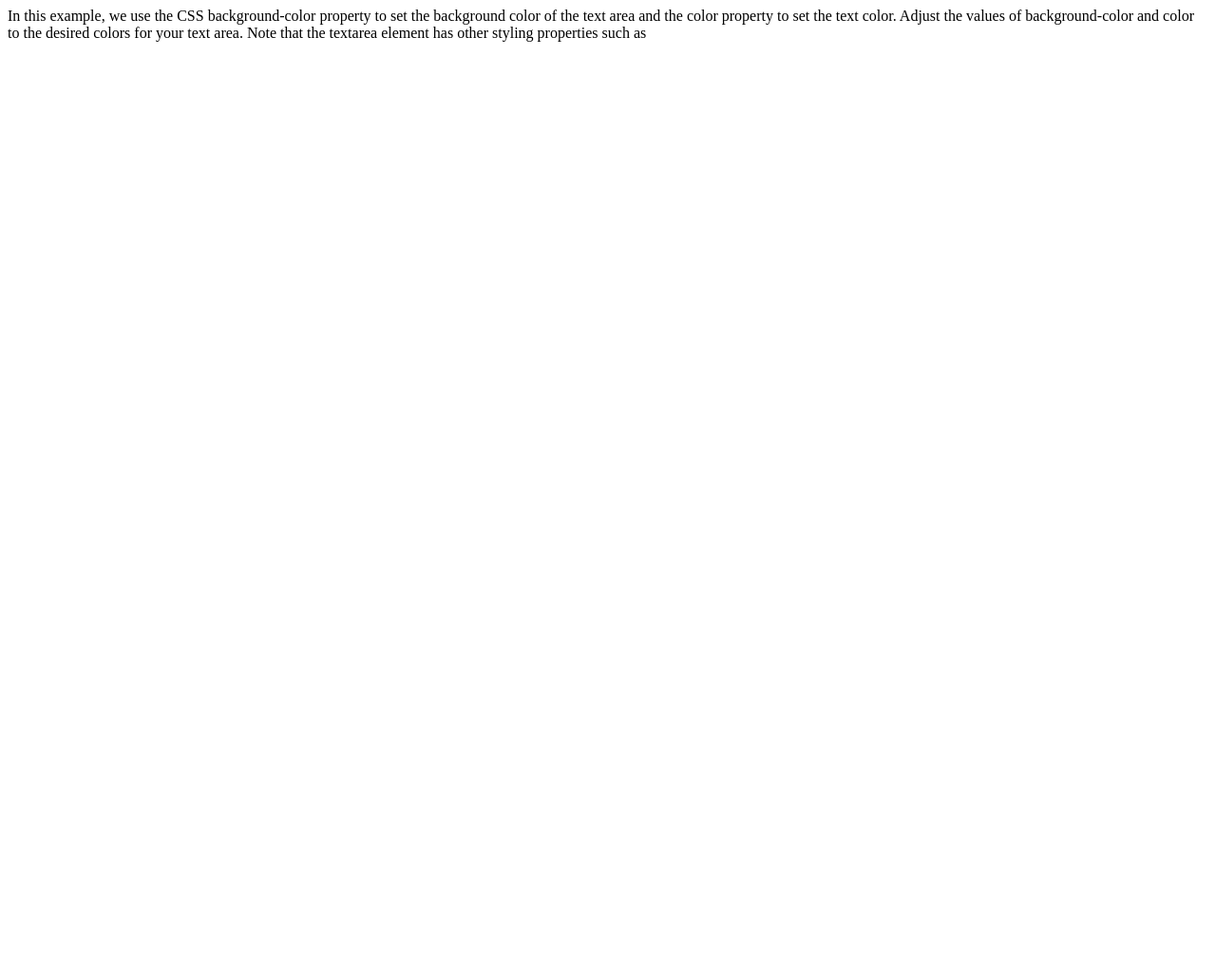
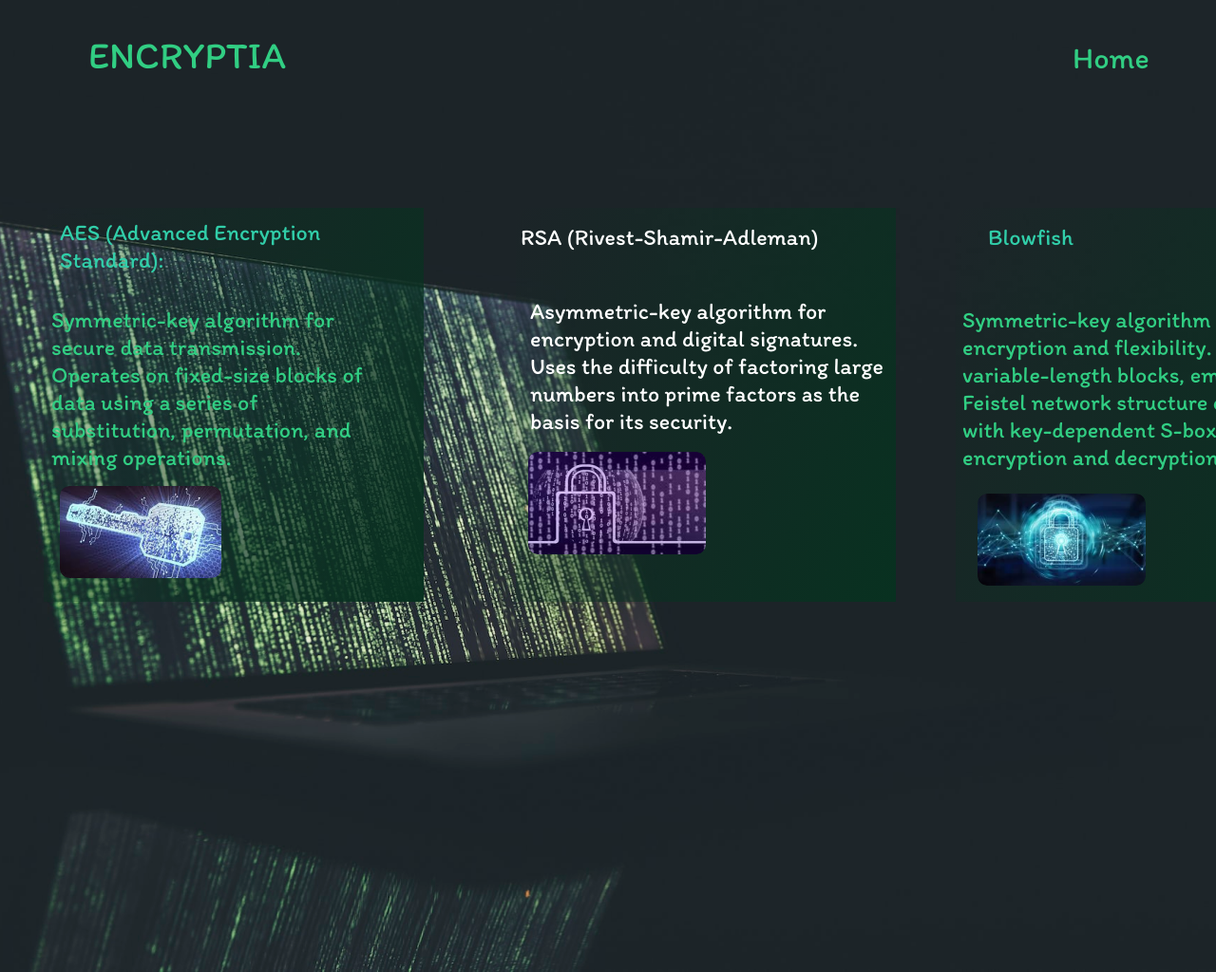
Before and after one commit to ShalomHunukumbura/cryptographic-message-generator, a Flask app: page /about in a window 1280 px wide. Shown: the whole page at 95% size. Before the commit the page ends 44 px from the top, so only its background shows below. Run offline with Flask 3, Linux system fonts and the light colour scheme.

Commit message:
completed the about page

```diff
--- /dev/null
+++ b/static/about-global.css
@@ -0,0 +1,20 @@
+body {
+  margin: 0;
+  line-height: normal;
+}
+
+:root {
+  /* fonts */
+  --font-itim: Itim;
+
+  /* font sizes */
+  --font-size-5xl: 24px;
+
+  /* Colors */
+  --color-mediumseagreen: #31ce83;
+  --color-mediumaquamarine: #31cea9;
+  --color-white: #fff;
+
+  /* border radiuses */
+  --br-3xs: 10px;
+}
--- /dev/null
+++ b/static/about.css
@@ -0,0 +1,147 @@
+.navigation {
+  position: absolute;
+  top: 0;
+  left: 0;
+  background: linear-gradient(180deg, rgba(2, 105, 43, 0) 99.99%, #1e1e1e);
+  width: 1440px;
+  height: 143px;
+}
+.encryptia,
+.home {
+  position: absolute;
+  top: 18px;
+  left: 93px;
+  display: inline-block;
+  width: 302px;
+  height: 64px;
+}
+.home {
+  top: 26px;
+  left: 1129px;
+  font-size: 32px;
+  width: 254px;
+  height: 74px;
+}
+.navigation-parent {
+  position: absolute;
+  top: 16px;
+  left: 0;
+  width: 1440px;
+  height: 143px;
+  font-size: 40px;
+}
+.desktop-1-child {
+  position: absolute;
+  top: 219px;
+  left: 46px;
+  background: linear-gradient(113.67deg, rgba(80, 85, 83, 0), #083120);
+  width: 400px;
+  height: 415px;
+}
+.download-1-1 {
+  position: absolute;
+  top: 512px;
+  left: 63px;
+  border-radius: var(--br-3xs);
+  width: 170px;
+  height: 97px;
+  object-fit: cover;
+}
+.aes-advanced-encryption {
+  position: absolute;
+  top: 230px;
+  left: 63px;
+  color: var(--color-mediumaquamarine);
+  display: inline-block;
+  width: 383px;
+  height: 56px;
+}
+.symmetric-key-algorithm-for {
+  position: absolute;
+  top: 322px;
+  left: 54px;
+  display: inline-block;
+  width: 351px;
+  height: 208px;
+}
+.desktop-1-item {
+  position: absolute;
+  top: 219px;
+  left: 543px;
+  background: linear-gradient(113.67deg, rgba(80, 85, 83, 0), #083120);
+  width: 400px;
+  height: 415px;
+}
+.asymmetric-key-algorithm-for,
+.rsa-rivest-shamir-adleman {
+  position: absolute;
+  top: 235px;
+  left: 548px;
+  color: var(--color-white);
+  display: inline-block;
+  width: 344px;
+  height: 57px;
+}
+.asymmetric-key-algorithm-for {
+  top: 313px;
+  left: 558px;
+  width: 385px;
+  height: 256px;
+}
+.download-2-1 {
+  position: absolute;
+  top: 476px;
+  left: 556px;
+  border-radius: var(--br-3xs);
+  width: 187px;
+  height: 108px;
+  object-fit: cover;
+}
+.desktop-1-inner {
+  position: absolute;
+  top: 219px;
+  left: 1006px;
+  background: linear-gradient(113.67deg, rgba(80, 85, 83, 0), #083120);
+  width: 400px;
+  height: 415px;
+}
+.blowfish {
+  position: absolute;
+  top: 235px;
+  left: 1040px;
+  color: var(--color-mediumaquamarine);
+  display: inline-block;
+  width: 344px;
+  height: 57px;
+}
+.symmetric-key-algorithm-with {
+  position: absolute;
+  top: 322px;
+  left: 1013px;
+  display: inline-block;
+  width: 385px;
+  height: 256px;
+}
+.images-1-icon {
+  position: absolute;
+  top: 520px;
+  left: 1029px;
+  border-radius: var(--br-3xs);
+  width: 177px;
+  height: 97px;
+  object-fit: cover;
+}
+.desktop-1 {
+  position: relative;
+  width: 100%;
+  height: 1024px;
+  overflow: hidden;
+  background-image: url(/static/desktop--1@3x.png);
+  background-size: cover;
+  background-repeat: no-repeat;
+  background-position: top;
+  text-align: left;
+  font-size: var(--font-size-5xl);
+  color: var(--color-mediumseagreen);
+  font-family: var(--font-itim);
+}
--- a/static/home.css
+++ b/static/home.css
@@ -1,3 +1,4 @@
+
 .desktop-1-child {
   position: absolute;
   top: 37px;
--- a/templates/about.html
+++ b/templates/about.html
@@ -1,13 +1,50 @@
 <!DOCTYPE html>
-<html lang="en">
-<head>
-    <meta charset="UTF-8">
-    <meta name="viewport" content="width=device-width, initial-scale=1.0">
-    <title>Document</title>
-</head>
-<body>
-    In this example, we use the CSS background-color property to set the background color of the text area and the color property to set the text color. Adjust the values of background-color and color to the desired colors for your text area.
+<html>
+  <head>
+    <meta charset="utf-8" />
+    <meta name="viewport" content="initial-scale=1, width=device-width" />
+    <link rel="stylesheet" href="/static/about-global.css" />
+    <link rel="stylesheet" href="/static/about.css" />
+    <link
+      rel="stylesheet"
+      href="https://fonts.googleapis.com/css2?family=Itim:wght@400&display=swap"
+    />
+  </head>
+  <body>
+    <div class="desktop-1">
+      <div class="navigation-parent">
+        <div class="navigation"></div>
+        <div class="encryptia">ENCRYPTIA</div>
+        <div class="home">Home</div>
+      </div>
+      <div class="desktop-1-child"></div>
+      <img class="download-1-1" alt="" src="/static/download-1-1@2x.png" />
 
-Note that the textarea element has other styling properties such as
-</body>
+      <div class="aes-advanced-encryption">
+        AES (Advanced Encryption Standard):
+      </div>
+      <div class="symmetric-key-algorithm-for">
+        Symmetric-key algorithm for secure data transmission. Operates on
+        fixed-size blocks of data using a series of substitution, permutation,
+        and mixing operations.
+      </div>
+      <div class="desktop-1-item"></div>
+      <div class="rsa-rivest-shamir-adleman">RSA (Rivest-Shamir-Adleman)</div>
+      <div class="asymmetric-key-algorithm-for">
+        Asymmetric-key algorithm for encryption and digital signatures. Uses the
+        difficulty of factoring large numbers into prime factors as the basis
+        for its security.
+      </div>
+      <img class="download-2-1" alt="" src="/static/download-2-1@2x.png" />
+
+      <div class="desktop-1-inner"></div>
+      <div class="blowfish">Blowfish</div>
+      <div class="symmetric-key-algorithm-with">
+        Symmetric-key algorithm with fast encryption and flexibility. Works on
+        variable-length blocks, employing a Feistel network structure combined
+        with key-dependent S-boxes for encryption and decryption.
+      </div>
+      <img class="images-1-icon" alt="" src="/static/images-1@2x.png" />
+    </div>
+  </body>
 </html>
```
Also changed, not shown: static/index.css (+33 -4 lines), templates/index.html (+5 -5 lines), static/desktop--1@3x.png (added), static/download-1-1@2x.png (added), static/download-2-1@2x.png (added), static/images-1@2x.png (added).
